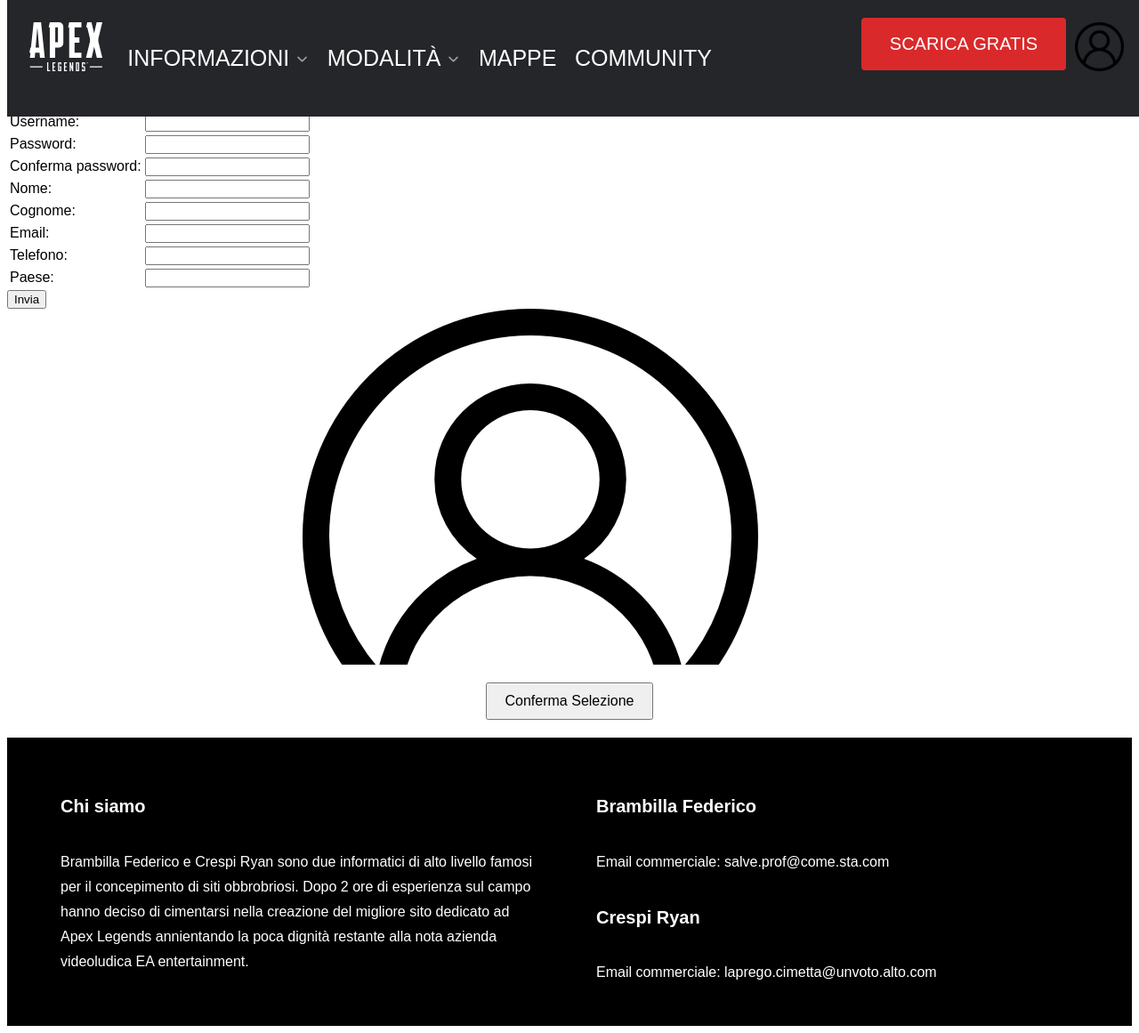
After one commit to Ryan-com/Apexphp, a PHP site: page /Pagine/registrazione.php in a window 1280 px wide. The commit adds this page. Shown: the whole page at 89% size. Run offline with PHP 8.4, Linux system fonts and the light colour scheme.

Commit message:
Aggiunta di un po' di roba

```diff
--- a/Css/style.css
+++ b/Css/style.css
@@ -35,7 +35,7 @@
   z-index: 10;
   margin: 0;
   width: 100%;
-  background-color: #000;
+  background-color: #24262a;
   position: fixed; /*Posizionamento che mi lascia la cosa fissa dov'è anche dopo che scorro*/
   top: 0;
   padding: 20px 15px;
@@ -52,6 +52,16 @@
 
 .logo-menu img{height: 55px;}
 .logo-menu a{height: 55px;}
+
+/* .user-menu{
+  z-index: 1;
+  display: flex;
+  justify-content: center;
+  padding: 5px 10px 5px 10px;
+}
+.user-menu a{height: 40px;}
+.user-menu img{height: 40px;} */
+
 
 .menu{width: 100%; z-index: 0;padding: 0 10px;}
 .menu li{display: inline-block;}
@@ -70,7 +80,7 @@
     z-index: 10;
     margin: 0;
     width: 100%;
-    background-color: #000;
+    background-color: #ff0000;
     position: fixed; /*Posizionamento che mi lascia la cosa fissa dov'è anche dopo che scorro*/
     top: 0;
     padding: 20px 15px;
@@ -325,7 +335,50 @@
 
 
 
+/* Carousel foto */
+.carousel {
+  display: flex;
+  overflow: hidden;
+  width: 600px;
+  margin: auto;
+  position: relative;
+}
 
+.carousel-images {
+  display: flex;
+  width: 1800px; /* 600px * 3 images */
+  transition: transform 0.5s ease;
+}
+
+.carousel-image {
+  width: 600px;
+  height: 400px;
+  flex: none;
+  cursor: pointer;
+}
+
+.carousel input {
+  display: none;
+}
+
+#image1:checked ~ .carousel-images {
+  transform: translateX(0);
+}
+
+#image2:checked ~ .carousel-images {
+  transform: translateX(-600px);
+}
+
+#image3:checked ~ .carousel-images {
+  transform: translateX(-1200px);
+}
+
+button {
+  display: block;
+  margin: 20px auto;
+  padding: 10px 20px;
+  font-size: 16px;
+}
 
 
 
--- a/Pagine/nav.php
+++ b/Pagine/nav.php
@@ -1,31 +1,39 @@
+<?php
+
+    session_start();
+    if(basename($_SERVER["PHP_SELF"] = "index.php")){
+        echo <<<EOD
             <div class="header">
             <div class="logo-menu">
-            <a href="../index.html"> <img src="../Foto/Logos/apex-white-nav-logo.svg" alt=""> </a>
+                <a href="index.php"> <img src="Foto/Logos/apex-white-nav-logo.svg" alt=""> </a>
             </div>
 
             <ul class="menu">
-            <li class="tendina"><a href=""  class="menu-text"> Informazioni <img src="../Foto/Icons/white-down-arrow.png" alt="" class="freccetta"></a>
+                <li class="tendina"><a href="#"  class="menu-text"> Informazioni <img src="Foto/Icons/white-down-arrow.png" alt="" class="freccetta"></a>
                     <ul class="tendina-info">
                         <a href="https://www.ea.com/it-it/games/apex-legends" class="menu-subtext">Apex Legends</a>
-                    <a href="leggende.php" class="menu-subtext">Leggende</a>
+                        <a href="Pagine/leggende.php" class="menu-subtext">Leggende</a>
                     </ul>
                 </li>
 
-            <li class="tendina"> <a href="" class="menu-text"> Modalità <img src="../Foto/Icons/white-down-arrow.png" alt="" class="freccetta"></a>
+                <li class="tendina"> <a href="" class="menu-text"> Modalità <img src="Foto/Icons/white-down-arrow.png" alt="" class="freccetta"></a>
                     <ul class="tendina-info">
-                    <a href="../Pagine/battle-royale.html" class="menu-subtext">Battle Royale</a>
+                        <a href="Pagine/battle-royale.php" class="menu-subtext">Battle Royale</a>
                     </ul>
                 </li>
 
-            <li><a href="mappe.php" class="menu-text">Mappe</a> </li>
-            <li> <a href="https://answers.ea.com/t5/Apex-Legends/ct-p/apex-legends-it?profile.language=it"  class="menu-text"> Community </a> </li>
-
+                <li><a href="Pagine/mappe.php" class="menu-text">Mappe</a> </li>
+                <li><a href="https://answers.ea.com/t5/Apex-Legends/ct-p/apex-legends-it?profile.language=it"  class="menu-text"> Community </a> </li>
             </ul>
 
 
             <!-- Call to action -->
             <div class="cta">
                 <a href="https://www.ea.com/it-it/games/apex-legends/buy/pc" class="button button-text"> Scarica gratis </a>
+            </div>
+
+            <div class="logo-menu">
+                <a href="Pagine/registrazione.php"> <img src="Foto/Icons/user.png" alt="user.png"> </a>
             </div>
 
             <div class="hamburger">
@@ -39,22 +47,93 @@
 
             <div class="menu-panel">
                 <div class="logo-menu">
-            <a href="../index.html"> <img src="../Foto/Logos/apex-white-nav-logo.svg" alt=""> </a>
+                    <a href="index.php"> <img src="Foto/Logos/apex-white-nav-logo.svg" alt=""> </a>
+                </div>
+                <ul>
+                    <h3 class="menu-text">Informazioni</h3>
+                    <div class="subtext">
+                        <li class="menu-subtext"> <a href="https://www.ea.com/it-it/games/apex-legends" class="menu-subtext"> <img src="Foto/Icons/White-dot.png" alt="">Apex Legends </a></li>
+                        <li class="menu-subtext"> <a href="Pagine/leggende.php" class="menu-subtext"> <img src="Foto/Icons/White-dot.png" alt="">Leggende</a></li>
+                    </div>
+
+                    <h3 class="menu-text"> <a href="Pagine/mappe.php" class="menu-text"> Mappe</a></h3>
+                    <h3 class="menu-text">Modalità</h3>
+                    <div class="subtext">
+                        <li class="menu-subtext"> <a href="Pagine/battle-royale.php" class="menu-subtext"> <img src="Foto/Icons/White-dot.png" alt="">Battle Royale</a></li>
+                    </div>
+
+                    <h3 class="menu-text"> <a href="https://answers.ea.com/t5/Apex-Legends/ct-p/apex-legends-it?profile.language=it"  class="menu-text"> Community </a></h3>
+                </ul>
+            </div>
+
+
+        EOD;
+    } else if(basename($_SERVER["PHP_SELF"] != "index.php")){
+        echo <<<EOD
+            <div class="header">
+            <div class="logo-menu">
+                <a href="../index.php"> <img src="../Foto/Logos/apex-white-nav-logo.svg" alt=""> </a>
+            </div>
+
+            <ul class="menu">
+                <li class="tendina"><a href="#"  class="menu-text"> Informazioni <img src="../Foto/Icons/white-down-arrow.png" alt="" class="freccetta"></a>
+                    <ul class="tendina-info">
+                        <a href="https://www.ea.com/it-it/games/apex-legends" class="menu-subtext">Apex Legends</a>
+                        <a href="leggende.php" class="menu-subtext">Leggende</a>
+                    </ul>
+                </li>
+
+                <li class="tendina"> <a href="" class="menu-text"> Modalità <img src="../Foto/Icons/white-down-arrow.png" alt="" class="freccetta"></a>
+                    <ul class="tendina-info">
+                        <a href="battle-royale.php" class="menu-subtext">Battle Royale</a>
+                    </ul>
+                </li>
+
+                <li><a href="mappe.php" class="menu-text">Mappe</a> </li>
+                <li><a href="https://answers.ea.com/t5/Apex-Legends/ct-p/apex-legends-it?profile.language=it"  class="menu-text"> Community </a> </li>
+
+            </ul>
+
+
+            <!-- Call to action -->
+            <div class="cta">
+                <a href="https://www.ea.com/it-it/games/apex-legends/buy/pc" class="button button-text"> Scarica gratis </a>
+            </div>
+
+            <div class="logo-menu">
+                <a href="registrazione.php"> <img src="../Foto/Icons/user.png" alt="user.png"> </a>
+            </div>
+
+            <div class="hamburger">
+                <span></span>
+                <span></span>
+                <span></span>
+            </div>
+
+
+            </div>
+
+            <div class="menu-panel">
+                <div class="logo-menu">
+                    <a href="../index.php"> <img src="../Foto/Logos/apex-white-nav-logo.svg" alt=""> </a>
                 </div>
                 <ul>
                     <h3 class="menu-text">Informazioni</h3>
                     <div class="subtext">
                         <li class="menu-subtext"> <a href="https://www.ea.com/it-it/games/apex-legends" class="menu-subtext"> <img src="../Foto/Icons/White-dot.png" alt="">Apex Legends </a></li>
-                <li class="menu-subtext"> <a href="../Pagine/leggende.html" class="menu-subtext"> <img src="../Foto/Icons/White-dot.png" alt="">Leggende</a></li>
+                        <li class="menu-subtext"> <a href="leggende.php" class="menu-subtext"> <img src="../Foto/Icons/White-dot.png" alt="">Leggende</a></li>
                     </div>
 
-            <h3 class="menu-text"> <a href="../Pagine/mappe.html" class="menu-text"> Mappe</a></h3>
+                    <h3 class="menu-text"> <a href="mappe.php" class="menu-text"> Mappe</a></h3>
                     <h3 class="menu-text">Modalità</h3>
                     <div class="subtext">
-                <li class="menu-subtext"> <a href="../Pagine/battle-royale.html" class="menu-subtext"> <img src="../Foto/Icons/White-dot.png" alt="">Battle Royale</a></li>
+                        <li class="menu-subtext"> <a href="battle-royale.php" class="menu-subtext"> <img src="../Foto/Icons/White-dot.png" alt="">Battle Royale</a></li>
                     </div>
 
                     <h3 class="menu-text"> <a href="https://answers.ea.com/t5/Apex-Legends/ct-p/apex-legends-it?profile.language=it"  class="menu-text"> Community </a></h3>
 
                 </ul>
             </div>
+        EOD;
+    }
+?>
--- /dev/null
+++ b/Pagine/registrazione.php
@@ -0,0 +1,132 @@
+<?php
+    if(isset($_POST["username"])) {$username = $_POST["username"];} else {$username = "";}
+    if(isset($_POST["password"])) {$password = $_POST["password"];} else {$password = "";}
+    if(isset($_POST["conferma"])) $conferma = $_POST["conferma"];  else $conferma = "";
+    if(isset($_POST["nome"])) $nome = $_POST["nome"];  else $nome = "";
+    if(isset($_POST["cognome"])) $cognome = $_POST["cognome"];  else $cognome = "";
+    if(isset($_POST["email"])) $email = $_POST["email"];  else $email = "";
+    if(isset($_POST["telefono"])) $telefono = $_POST["telefono"];  else $telefono = "";
+    if(isset($_POST["paese"])) $paese = $_POST["paese"];  else $paese = "";
+    if(isset($_POST["foto"])) $foto = $_POST["foto"];  else $foto = "";
+?>
+
+<!DOCTYPE html>
+<html lang="it">
+    <head>
+    <meta charset="UTF-8">
+    <meta name="viewport" content="width=device-width, initial-scale=1.0">
+    <link rel="stylesheet" href="../Css/style.css">
+    <title>Apex-registrazione</title>
+</head>
+<body>
+    <?php
+        require("nav.php");
+    ?>
+    <div>
+        <h1>Registrazione</h1>
+        <p style="display:flex; text-align:center;">Immergiti subito nel modo di Apex, ma prima unisciti alla nostra squadra</p>
+        <form action="" method="post">
+            <table>
+                <tr>
+                    <td><label for="username">Username: </label></td>
+                    <td><input type="text" name="username" id="username" value="<?php echo $username ?>" required></td>
+
+                </tr>
+                <tr>
+                    <td><label for="password">Password: </label></td>
+                    <td><input type="password" name="password" id="password" required></td>
+                </tr>
+                <tr>
+                    <td><label for="conferma">Conferma password: </label></td>
+                    <td><input type="password" name="conferma" id="conferma" required></td>
+                </tr>
+                <tr>
+                    <td><label for="nome">Nome: </label></td>
+                    <td><input type="text" name="nome" id="nome" <?php echo "value = '$nome'" ?>></td>
+                </tr>
+                <tr>
+                    <td><label for="cognome">Cognome: </label></td>
+                    <td><input type="text" name="cognome" id="cognome" <?php echo "value = '$cognome'" ?>></td>
+                </tr>
+                <tr>
+                    <td><label for="email">Email: </label></td>
+                    <td><input type="text" name="email" id="email" <?php echo "value = '$email'" ?>></td>
+                </tr>
+                <tr>
+                    <td><label for="telefono">Telefono: </label></td>
+                    <td><input type="text" name="telefono" id="telefono" <?php echo "value = '$telefono'" ?>></td>
+                </tr>
+                <tr>
+                    <td><label for="paese">Paese: </label></td>
+                    <td><input type="text" name="paese" id="paese" <?php echo "value = '$paese'" ?>></td>
+                </tr>
+            </table>
+            <input type="submit" value="Invia">
+        </form>
+
+        <div class="carousel">
+            <input type="radio" name="carousel" id="image1" checked>
+            <input type="radio" name="carousel" id="image2">
+            <input type="radio" name="carousel" id="image3">
+
+            <div class="carousel-images">
+                <label for="foto1" class="carousel-image">
+                    <img src="../Foto/Icons/user.png" alt="">
+                </label>
+                <label for="foto2" class="carousel-image">
+                    <img src="../Foto/Icons/user.png" alt="">
+                </label>
+                <label for="foto3" class="carousel-image">
+                    <img src="../Foto/Icons/Apex logo.png" alt="">
+                </label>
+            </div>
+        </div>
+        <form method="post" action="">
+            <input type="hidden" id="foto" name="foto">
+            <button type="submit">Conferma Selezione</button>
+        </form>
+        <p>
+            <?php
+            if(isset($_POST["username"]) and isset($_POST["password"])) {
+                if ($username == "" or $password == "") {
+                    echo "username e password non possono essere vuoti!";
+                } elseif ($password != $conferma){
+                    echo "<p>Le password inserite non corrispondono</p>";
+                } else {
+                    require("../data/connessione.php");
+
+                    $myquery = "SELECT username
+                                FROM utenti
+                                WHERE username='$username'";
+
+                    $ris = $conn->query($myquery) or die("<p>Query fallita!</p>");
+                    if ($ris->num_rows > 0) {
+                        echo "Questo username è già stato usato";
+                    } else {
+
+                        $myquery = "INSERT INTO utenti (username, password, nome, cognome, email, telefono, paese)
+                                    VALUES ('$username', '$password', '$nome', '$cognome','$email','$telefono','$paese')";
+
+                        if ($conn->query($myquery) === true) {
+                            // session_start();
+                            $_SESSION["username"]=$username;
+
+                            $conn->close();
+
+                            echo "Registrazione effettuata con successo!<br>sarai ridirezionato alla home tra 5 secondi.";
+                            header('Refresh: 5; URL=../index.php');
+
+                        } else {
+                            echo "Non è stato possibile effettuare la registrazione per il seguente motivo: " . $conn->error;
+                        }
+                    }
+                }
+            }
+            ?>
+        </p>
+    </div>
+    <?php
+        require('footer.php');
+    ?>
+</body>
+</html>
```
Also changed, not shown: Pagine/hamburger.php (added, +12 -0 lines), Pagine/leggende.php (+10 -6 lines), index.html (deleted, +0 -198 lines), index.php (added, +91 -0 lines), Foto/Icons/user.png (added). Lines whose indentation alone changed are shown as unchanged.
